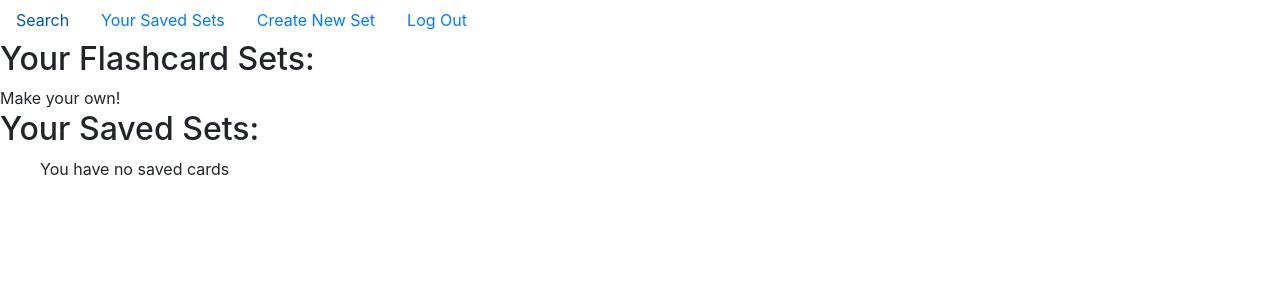
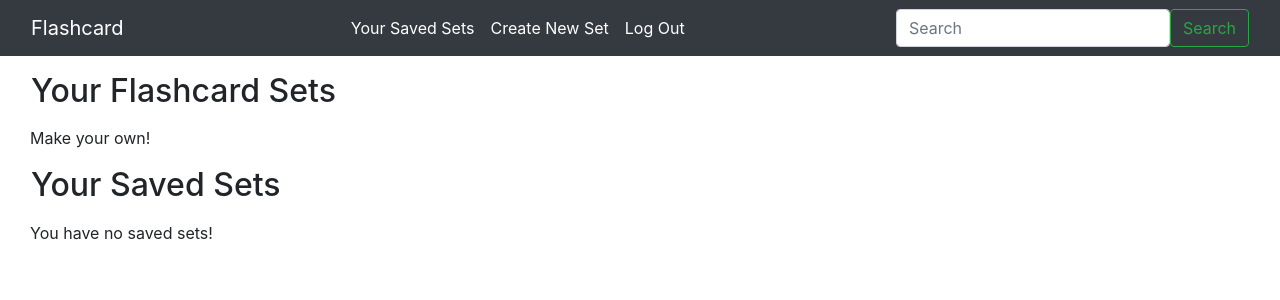
Before and after one commit to EwickVon-1/Flashcard, a Django app: page / in a window 1280 px wide. Shown: the top 300 px of the page. Run offline with Django 5.2, Linux system fonts and the light colour scheme; the visitor is signed in with stand-in values (Sample User, id 1); data that the repository does not hold is empty; some libraries are stand-ins or nearby versions.

Commit message:
Improved UI of the webpage and added intended functionality for the Again option

```diff
--- a/App/cards/models.py
+++ b/App/cards/models.py
@@ -65,5 +65,9 @@ class StudyData(models.Model):
         self.easiness = max(1.3, self.easiness)
         self.interval = max(1, self.interval)
 
-        self.due_date = date.today() + timedelta(days=int(self.interval))
+        if quality == 0:
+            self.due_date = date.today()
+
+        else:
+            self.due_date = date.today() + timedelta(days=int(self.interval))
         self.save()
--- a/App/cards/templates/cards/index.html
+++ b/App/cards/templates/cards/index.html
@@ -5,23 +5,32 @@
 {% endblock %}
 
 {% block body %}
-<h2> Your Flashcard Sets: </h2>
+<h2 class="card-title m-3"> Your Flashcard Sets </h2>
+<div class ="container-fluid d-flex flex-wrap">
     {% for set in owned_sets %}
-        <li>
-            <a href="{% url 'set_view' set.id set.name %}">{{ set.name }}</a>
-        </li>
+        <div class="card mx-3 mb-3 shadow-sm" style="width: 18rem;">
+            <div class="card-body">
+                <h5 class="card-text">{{ set.name }}</h5>
+                <p class="card-text">by {{ set.owner.username }}</p>
+                <a href="{% url 'set_view' set.id set.name %}" class="btn btn-primary">View Set</a>
+            </div>
+        </div>
     {% empty %}
         Make your own!
     {% endfor %}
-<h2> Your Saved Sets: </h2>
-<ul>
+</div>
+<h2 class="card-title m-3"> Your Saved Sets </h2>
+<div class ="container-fluid d-flex flex-wrap">
     {% for set in saved_sets %}
-        <li>
-            {{ set.name }} by {{ set.owner.username }}
-            <a href="{% url 'set_view' set.id set.name %}"> View Set</a>
-        </li>
+        <div class="card mx-3 mb-3 shadow-sm" style="width: 18rem;">
+            <div class="card-body">
+                <h5 class="card-text">{{ set.name }}</h5>
+                <p class="card-text">by {{ set.owner.username }}</p>
+                <a href="{% url 'set_view' set.id set.name %}" class="btn btn-primary">View Set</a>
+            </div>
+        </div>
     {% empty %}
-        You have no saved cards
+        You have no saved sets!
     {% endfor %}
-</ul>
+</div>
 {% endblock %}
--- a/App/cards/templates/cards/layout.html
+++ b/App/cards/templates/cards/layout.html
@@ -6,35 +6,44 @@
     <title>{% block title %} {% endblock %}</title>
     <link rel="stylesheet" href="https://stackpath.bootstrapcdn.com/bootstrap/4.4.1/css/bootstrap.min.css"
         integrity="sha384-Vkoo8x4CGsO3+Hhxv8T/Q5PaXtkKtu6ug5TOeNV6gBiFeWPGFN9MuhOf23Q9Ifjh" crossorigin="anonymous">
+
 </head>
 <body>
-    <ul class="nav">
-        <li class="nav-item">
-            <a class="nav-link active" href="{% url 'search' %}"> Search </a>
-        </li>
+    <nav class="navbar navbar-expand-lg navbar-dark bg-dark">
+        <div class="container-fluid">
+            <a class="navbar-brand" href="{% url 'index' %}">Flashcard</a>
+            <ul class="navbar-nav">
             {% if user.is_authenticated %}
                 <li class="nav-item">
-            <a class="nav-link active" href="{% url 'index' %}"> Your Saved Sets </a>
+                    <a class="nav-link active" aria-current="page" href="{% url 'index' %}"> Your Saved Sets </a>
                 </li>
                 <li class="nav-item">
-            <a class="nav-link active" href="{% url 'create' %}"> Create New Set</a>
+                    <a class="nav-link active" aria-current="page" href="{% url 'create' %}"> Create New Set</a>
                 </li>
                 <li class="nav-item">
-            <a class="nav-link active" href="{% url 'logout' %}"> Log Out</a>
+                    <a class="nav-link active" aria-current="page" href="{% url 'logout' %}"> Log Out</a>
                 </li>
                 {% else %}
                 <li class="nav-item">
-            <a class="nav-link active" href="{% url 'login' %}"> Log In </a>
+                    <a class="nav-link active" aria-current="page" href="{% url 'login' %}"> Log In </a>
                 </li>
                 <li class="nav-item">
-            <a class="nav-link active" href="{% url 'register' %}"> Register </a>
+                    <a class="nav-link active" aria-current="page" href="{% url 'register' %}"> Register </a>
                 </li>
             {% endif %}
             </ul>
+            <form class="d-flex" role="search" method="GET" action="{% url 'search' %}">
+                <input class="form-control me-2" type="text" name="q" value="{{ query }}" placeholder="Search" aria-label="Search"/>
+                <button class="btn btn-outline-success" type="submit">Search</button>
+            </form>
+        </div>
+    </nav>
     {% for message in messages %}
         <div class="alert alert-{{ message.tags }}">{{ message }}</div>
     {% endfor %}
+    <div class="container-fluid">
         {% block body %}
         {% endblock %}
+    </div>
 </body>
 </html>
--- a/App/cards/templates/cards/search.html
+++ b/App/cards/templates/cards/search.html
@@ -5,12 +5,6 @@
 {% endblock %}
 
 {% block body %}
-    <h1>Search Flashcard Sets</h1>
-    <form method="GET">
-        <input type="text" name="q" value="{{ query }}" placeholder="Search...">
-        <button type="submit">Search</button>
-    </form>
-
     {% if query %}
         <h2>Results for "{{ query }}"</h2>
         {% if results %}
--- a/App/cards/views.py
+++ b/App/cards/views.py
@@ -9,6 +9,8 @@ from django.shortcuts import render, redirect, get_object_or_404
 from .forms import Gradeform, NewCard, NewSet
 from .models import Card, Set, User, StudyData
 # Create your views here.
+
+MAX_CARDS_TO_STUDY = 10
 
 def register(request):
     if request.method == "POST":
@@ -249,7 +251,7 @@ def study(request, set_id, name):
     if QUEUE_KEY not in request.session:
         request.session[QUEUE_KEY] = 0
 
-    if request.session[QUEUE_KEY] == 10:
+    if request.session[QUEUE_KEY] == MAX_CARDS_TO_STUDY:
         del request.session[QUEUE_KEY]
         messages.success(request, "You have finished studying this Flashcard Set for now. Great job!")
         return redirect("set_view", set_id=set_id, name=name)
@@ -260,6 +262,10 @@ def study(request, set_id, name):
         if form.is_valid():
             card_id = int(request.POST.get("card_id"))
             grade = int(form.cleaned_data["grade"])
+
+            if grade != 0:
+                request.session[QUEUE_KEY] += 1
+                request.session.modified = True
 
             card = get_object_or_404(Card, id=card_id, set_id=set_id)
             study_data, created = StudyData.objects.get_or_create(user=request.user, card=card)
@@ -273,17 +279,14 @@ def study(request, set_id, name):
     unstudied_card = cards_in_set.exclude(studied_card__user=request.user).first()
 
     if study_data:
-        request.session[QUEUE_KEY] += 1
-        request.session.modified = True
         card_to_study = study_data.card
     elif unstudied_card:
-        request.session[QUEUE_KEY] += 1
-        request.session.modified = True
         card_to_study = unstudied_card
     else:
         del request.session[QUEUE_KEY]
         messages.success(request, "You have finished studying this Flashcard Set for now. Great job!")
         return redirect("set_view", set_id=set_id, name=name)
+
 
     return render(request, "cards/study.html", {
             "name": name,
@@ -293,77 +296,3 @@ def study(request, set_id, name):
             "cards_reviewed" : request.session[QUEUE_KEY],
             "grade" : Gradeform()
         })
-
-
-
-
-
-
-# @login_required
-# def study(request, set_id, name):
-#     # Create a study queue, if there doesn't exist any yet
-#     QUEUE_KEY = f"queue.{set_id}"
-#     if QUEUE_KEY not in request.session:
-#         # Set a new queue session to that initial set of cards
-#         request.session[QUEUE_KEY] = []
-
-#         # Get initial cards to add to the queue (currently all of them)
-#         card_ids = Card.objects.filter(set_id = set_id).values_list('id', flat=True)
-
-#         if not card_ids.exists():
-#             messages.error(request, "Invalid Cards in Set")
-#             return redirect("set_view", set_id=set_id, name=name)
-
-#         request.session[QUEUE_KEY] = list(card_ids)
-
-#     # Check if there already exists a "review" key
-#     REVIEW_KEY = f"review.{set_id}"
-#     if REVIEW_KEY not in request.session:
-#         # Create a new review session
-#         request.session[REVIEW_KEY] = []
-
-#     # Create two modes: Queue Mode and Review Mode
-#     if (request.session[QUEUE_KEY]):
-#         mode = QUEUE_KEY
-#     elif (request.session[REVIEW_KEY]):
-#         mode = REVIEW_KEY
-#     else:
-#         # End of Study Session
-#         del request.session[QUEUE_KEY]
-#         del request.session[REVIEW_KEY]
-#         return redirect("set_view", set_id=set_id, name=name)
-
-#     # If the user got the card incorrect, save in session to review later
-#     if request.method == "POST":
-#         form = Gradeform(request.POST)
-
-#         if form.is_valid():
-#             # Extract user choice from the form
-#             card_id = int(request.POST.get("card_id"))
-#             grade = form.cleaned_data["grade"]
-
-#             if grade == 0 and card_id not in request.session[REVIEW_KEY]:
-#                 request.session[REVIEW_KEY].append(card_id)
-#                 request.session.modified = True
-#         return redirect("study", set_id=set_id, name=name)
-
-#     # Extract the current card
-#     curr_card_id = request.session[mode].pop(0)
-#     request.session.modified = True
-
-
-#     current_card = get_object_or_404(Card, id=curr_card_id,
-#                                      set_id = set_id)
-
-
-#     # Calculate remaining cards to inform user
-#     cards_remaining = len(request.session[QUEUE_KEY]) + len(request.session[REVIEW_KEY]) + 1
-
-#     return render(request, "cards/study.html", {
-#         "name": name,
-#         "set_id": set_id,
-#         "card_id": curr_card_id,
-#         "card" : current_card,
-#         "remaining_cards" : cards_remaining,
-#         "grade" : Gradeform()
-#     })
```
Also changed, not shown: App/cards/forms.py (+4 -6 lines), App/cards/templates/cards/edit.html (+11 -9 lines), App/cards/templates/cards/set.html (+6 -2 lines), App/cards/templates/cards/study.html (+7 -5 lines), App/cards/static/cards/logo.png (added). Lines whose indentation alone changed are shown as unchanged.
